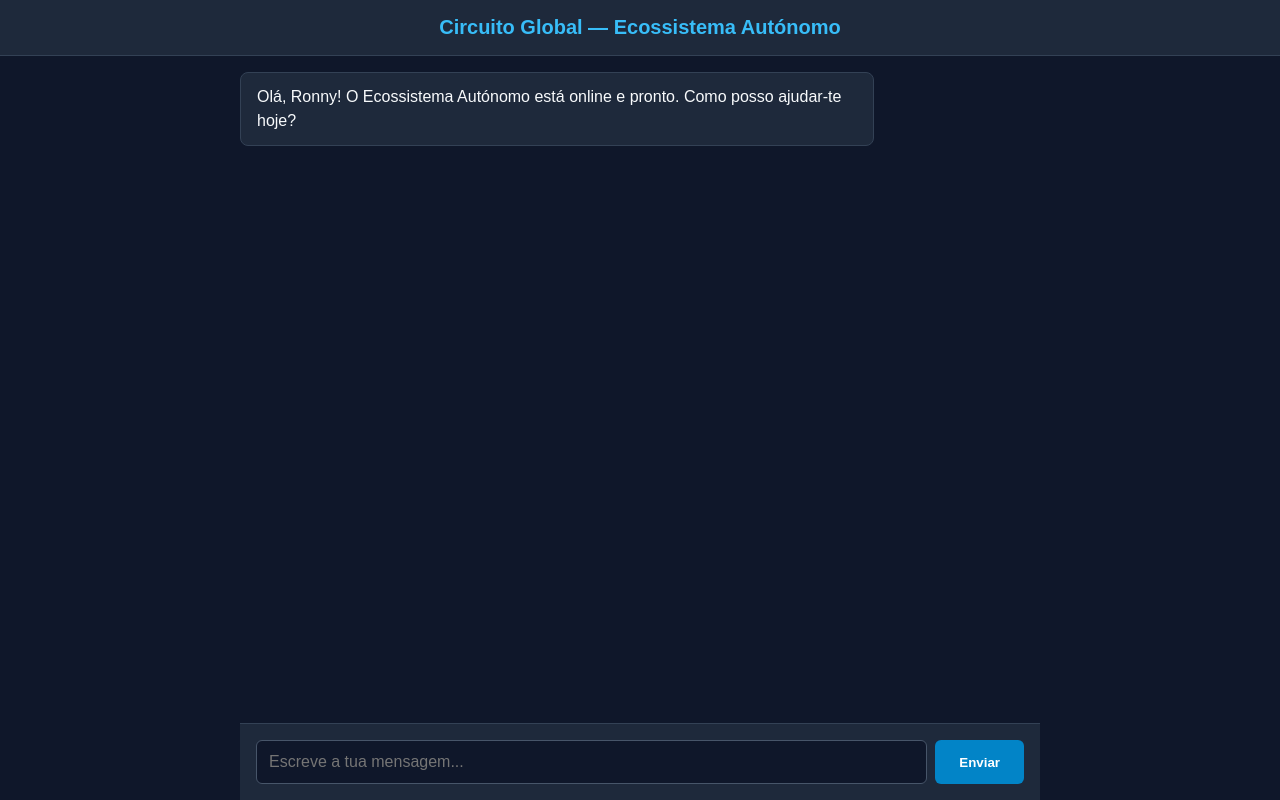
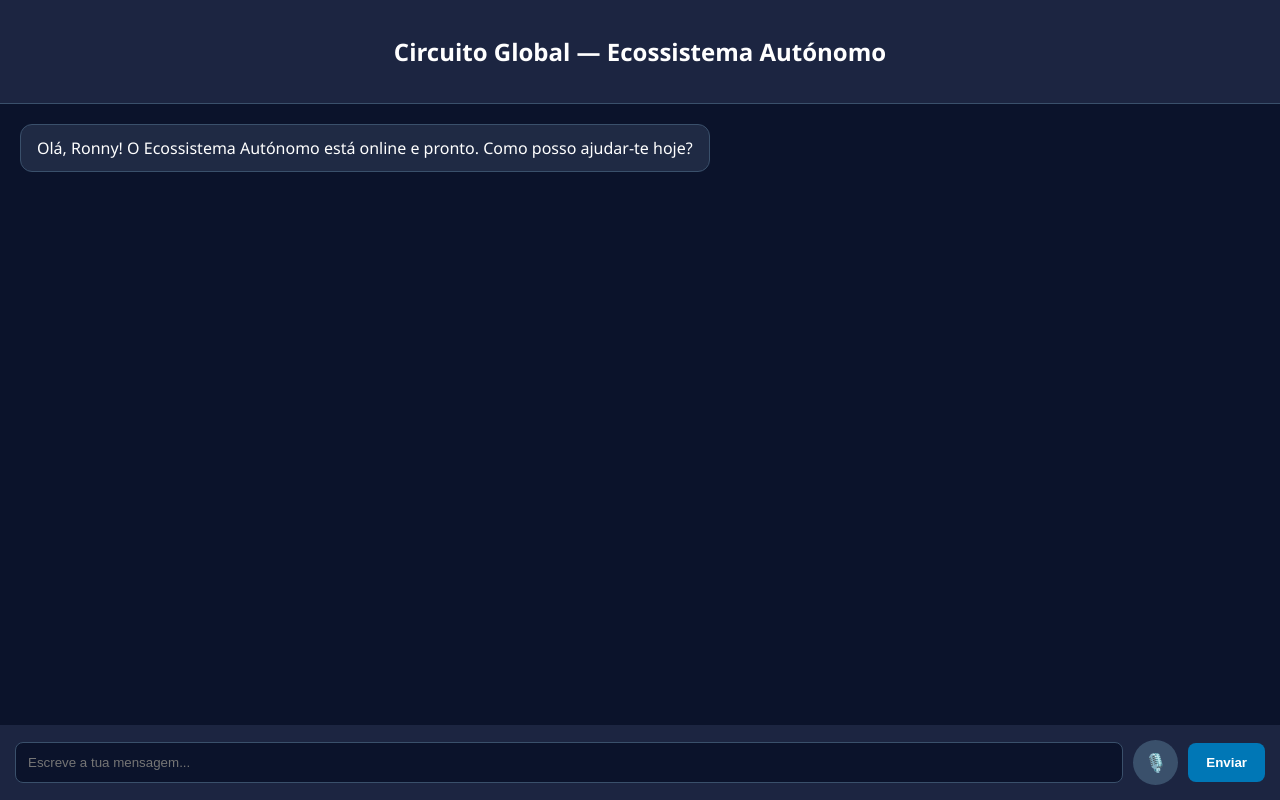
Before and after one commit to ronydias3134-art/ecossistema-autonomo, a Flask app: page / in a window 1280 px wide. Run offline with Flask 3, Linux system fonts and the light colour scheme.

Commit message:
Update index.html

```diff
--- a/templates/index.html
+++ b/templates/index.html
@@ -3,128 +3,201 @@
 <head>
     <meta charset="UTF-8">
     <meta name="viewport" content="width=device-width, initial-scale=1.0">
-    <title>Circuito Global — Ecossistema Autónomo</title>
+    <title>Ecossistema Autónomo</title>
     <style>
+        :root {
+            --bg-color: #0b132b;
+            --card-bg: #1c2541;
+            --accent-color: #48cae4;
+            --text-color: #ffffff;
+            --user-msg: #0077b6;
+            --bot-msg: #1f2a44;
+        }
+
         body {
-            font-family: Arial, sans-serif;
-            background-color: #0f172a;
-            color: #f8fafc;
+            font-family: 'Segoe UI', Tahoma, Geneva, Verdana, sans-serif;
+            background-color: var(--bg-color);
+            color: var(--text-color);
             margin: 0;
-            padding: 0;
             display: flex;
             flex-direction: column;
             height: 100vh;
         }
+
         header {
-            background-color: #1e293b;
-            padding: 1rem;
+            padding: 15px;
             text-align: center;
-            border-bottom: 1px solid #334155;
+            background-color: var(--card-bg);
+            border-bottom: 1px solid #3a506b;
         }
-        header h1 {
-            margin: 0;
-            font-size: 1.25rem;
-            color: #38bdf8;
-        }
+
         #chat-container {
             flex: 1;
+            padding: 20px;
             overflow-y: auto;
-            padding: 1rem;
             display: flex;
             flex-direction: column;
-            gap: 1rem;
-            max-width: 800px;
-            width: 100%;
-            margin: 0 auto;
+            gap: 12px;
         }
+
         .message {
-            padding: 0.75rem 1rem;
-            border-radius: 0.5rem;
-            max-width: 75%;
-            line-height: 1.5;
-            word-break: break-word;
+            max-width: 80%;
+            padding: 12px 16px;
+            border-radius: 12px;
+            line-height: 1.4;
         }
+
         .user-message {
-            background-color: #0284c7;
+            align-self: flex-end;
+            background-color: var(--user-msg);
             color: white;
-            align-self: flex-end;
         }
+
         .bot-message {
-            background-color: #1e293b;
-            color: #f8fafc;
             align-self: flex-start;
-            border: 1px solid #334155;
+            background-color: var(--bot-msg);
+            border: 1px solid #3a506b;
         }
+
         #input-container {
-            background-color: #1e293b;
-            padding: 1rem;
+            padding: 15px;
+            background-color: var(--card-bg);
             display: flex;
-            gap: 0.5rem;
-            max-width: 800px;
-            width: 100%;
-            margin: 0 auto;
-            box-sizing: border-box;
-            border-top: 1px solid #334155;
+            gap: 10px;
+            align-items: center;
         }
+
         input[type="text"] {
             flex: 1;
-            padding: 0.75rem;
-            border-radius: 0.375rem;
-            border: 1px solid #475569;
-            background-color: #0f172a;
+            padding: 12px;
+            border-radius: 8px;
+            border: 1px solid #3a506b;
+            background-color: #0b132b;
             color: white;
-            font-size: 1rem;
+            outline: none;
         }
+
         button {
-            padding: 0.75rem 1.5rem;
+            padding: 12px 18px;
             border: none;
-            border-radius: 0.375rem;
-            background-color: #0284c7;
+            border-radius: 8px;
+            background-color: #0077b6;
             color: white;
+            cursor: pointer;
             font-weight: bold;
-            cursor: pointer;
-            transition: background-color 0.2s;
+            display: flex;
+            align-items: center;
+            justify-content: center;
         }
+
         button:hover {
-            background-color: #0369a1;
+            background-color: #0096c7;
+        }
+
+        #mic-btn {
+            background-color: #3a506b;
+            width: 45px;
+            height: 45px;
+            border-radius: 50%;
+            padding: 0;
+            font-size: 18px;
+        }
+
+        #mic-btn.recording {
+            background-color: #e63946;
+            animation: pulse 1.5s infinite;
+        }
+
+        @keyframes pulse {
+            0% { transform: scale(1); }
+            50% { transform: scale(1.1); }
+            100% { transform: scale(1); }
         }
     </style>
 </head>
 <body>
 
     <header>
-        <h1>Circuito Global — Ecossistema Autónomo</h1>
+        <h2>Circuito Global — Ecossistema Autónomo</h2>
     </header>
 
     <div id="chat-container">
-        <div class="message bot-message">Olá, Ronny! O Ecossistema Autónomo está online e pronto. Como posso ajudar-te hoje?</div>
+        <div class="message bot-message">
+            Olá, Ronny! O Ecossistema Autónomo está online e pronto. Como posso ajudar-te hoje?
+        </div>
     </div>
 
     <div id="input-container">
-        <input type="text" id="user-input" placeholder="Escreve a tua mensagem..." autocomplete="off">
+        <input type="text" id="user-input" placeholder="Escreve a tua mensagem..." onkeypress="handleKeyPress(event)">
+
+        <!-- Botão do Microfone -->
+        <button id="mic-btn" onclick="toggleSpeech()" title="Falar por voz">
+            🎙️
+        </button>
+
         <button onclick="sendMessage()">Enviar</button>
     </div>
 
     <script>
         const chatContainer = document.getElementById('chat-container');
         const userInput = document.getElementById('user-input');
+        const micBtn = document.getElementById('mic-btn');
+        let recognition = null;
+        let isRecording = false;
 
-        userInput.addEventListener('keypress', function(e) {
-            if (e.key === 'Enter') {
+        // Configuração do Reconhecimento de Voz
+        if ('webkitSpeechRecognition' in window || 'SpeechRecognition' in window) {
+            const SpeechRecognition = window.SpeechRecognition || window.webkitSpeechRecognition;
+            recognition = new SpeechRecognition();
+            recognition.lang = 'pt-PT';
+            recognition.continuous = false;
+
+            recognition.onstart = () => {
+                isRecording = true;
+                micBtn.classList.add('recording');
+            };
+
+            recognition.onresult = (event) => {
+                const transcript = event.results[0][0].transcript;
+                userInput.value = transcript;
                 sendMessage();
+            };
+
+            recognition.onerror = () => {
+                stopRecording();
+            };
+
+            recognition.onend = () => {
+                stopRecording();
+            };
+        } else {
+            micBtn.style.display = 'none';
+        }
+
+        function toggleSpeech() {
+            if (!recognition) return;
+            if (isRecording) {
+                recognition.stop();
+            } else {
+                recognition.start();
             }
-        });
+        }
+
+        function stopRecording() {
+            isRecording = false;
+            micBtn.classList.remove('recording');
+        }
 
         async function sendMessage() {
             const text = userInput.value.trim();
             if (!text) return;
 
-            // Adicionar mensagem do utilizador
+            // Adiciona mensagem do utilizador
             appendMessage(text, 'user-message');
             userInput.value = '';
 
-            // Mensagem temporária de "A processar..."
-            const loadingId = appendMessage('A processar...', 'bot-message');
+            // Indicador de processamento
+            const loadingDiv = appendMessage('A processar...', 'bot-message');
 
             try {
                 const response = await fetch('/chat', {
@@ -134,18 +207,13 @@
                 });
 
                 const data = await response.json();
+                loadingDiv.innerText = data.response || "Sem resposta do servidor.";
 
-                // Remover mensagem de loading
-                document.getElementById(loadingId).remove();
+                // Leitura em Voz Alta
+                speakText(loadingDiv.innerText);
 
-                if (data.response) {
-                    appendMessage(data.response, 'bot-message');
-                } else {
-                    appendMessage('Erro: ' + (data.error || 'Resposta inválida do servidor.'), 'bot-message');
-                }
             } catch (error) {
-                document.getElementById(loadingId).remove();
-                appendMessage('Erro de ligação ao servidor.', 'bot-message');
+                loadingDiv.innerText = "Erro ao comunicar com o servidor.";
             }
         }
 
@@ -153,11 +221,22 @@
             const msgDiv = document.createElement('div');
             msgDiv.className = `message ${className}`;
             msgDiv.innerText = text;
-            const id = 'msg-' + Date.now();
-            msgDiv.id = id;
             chatContainer.appendChild(msgDiv);
             chatContainer.scrollTop = chatContainer.scrollHeight;
-            return id;
+            return msgDiv;
+        }
+
+        function handleKeyPress(e) {
+            if (e.key === 'Enter') sendMessage();
+        }
+
+        function speakText(text) {
+            if ('speechSynthesis' in window) {
+                window.speechSynthesis.cancel();
+                const utterance = new SpeechSynthesisUtterance(text);
+                utterance.lang = 'pt-PT';
+                window.speechSynthesis.speak(utterance);
+            }
         }
     </script>
 </body>
```
